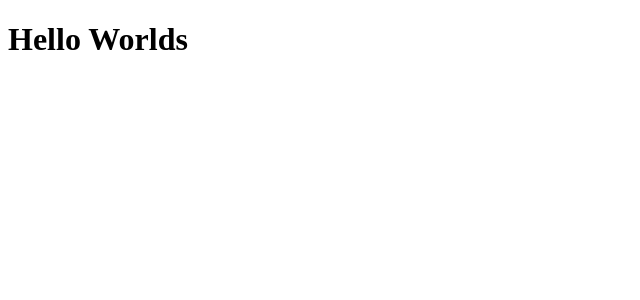
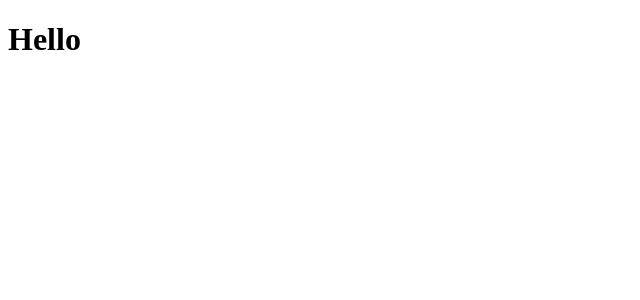
Before and after one commit to Malin88widen/Weland-tidsloggen, a React (Create React App) app: page / in a window 1280 px wide. Shown: the top 300 px of the page, without its empty margins (0-640 px from the left). Built offline with nearby package versions, Linux system fonts and the light colour scheme.

Commit message:
Update index.js

```diff
--- a/src/index.js
+++ b/src/index.js
@@ -18,5 +18,5 @@ ReactDOM.render(
 serviceWorker.unregister();
 */
 
-const element = <h1>Hello Worlds</h1>;
+const element = <h1>Hello </h1>;
 ReactDOM.render(element, document.getElementById("root"));
```
